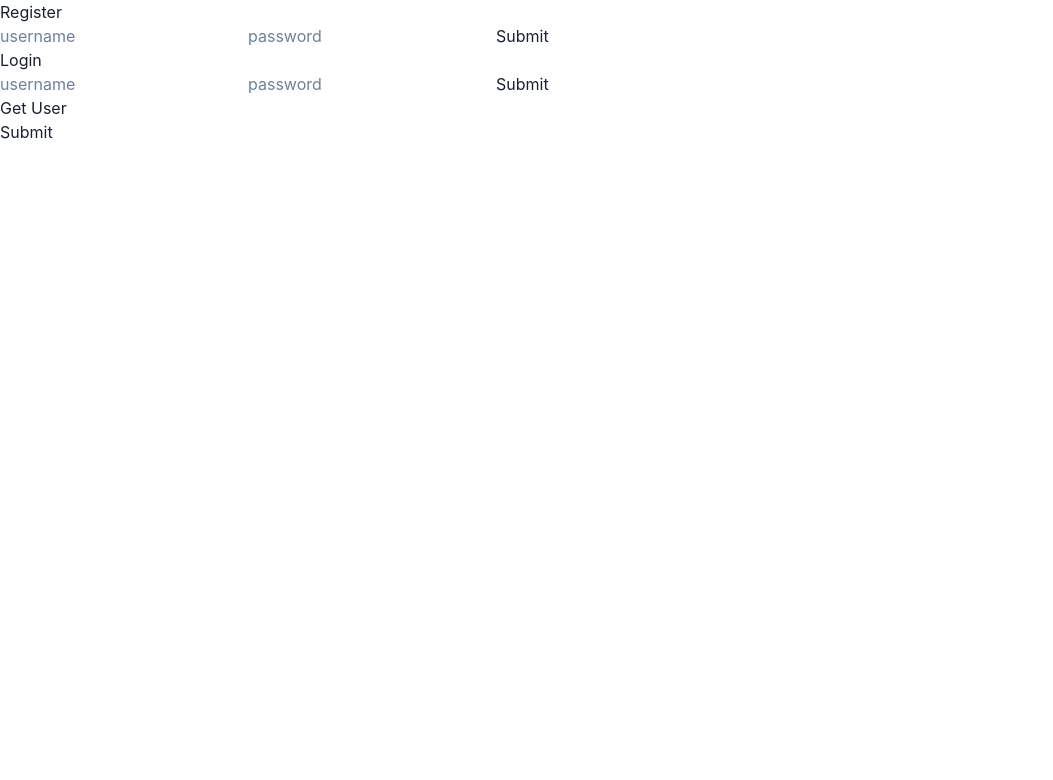
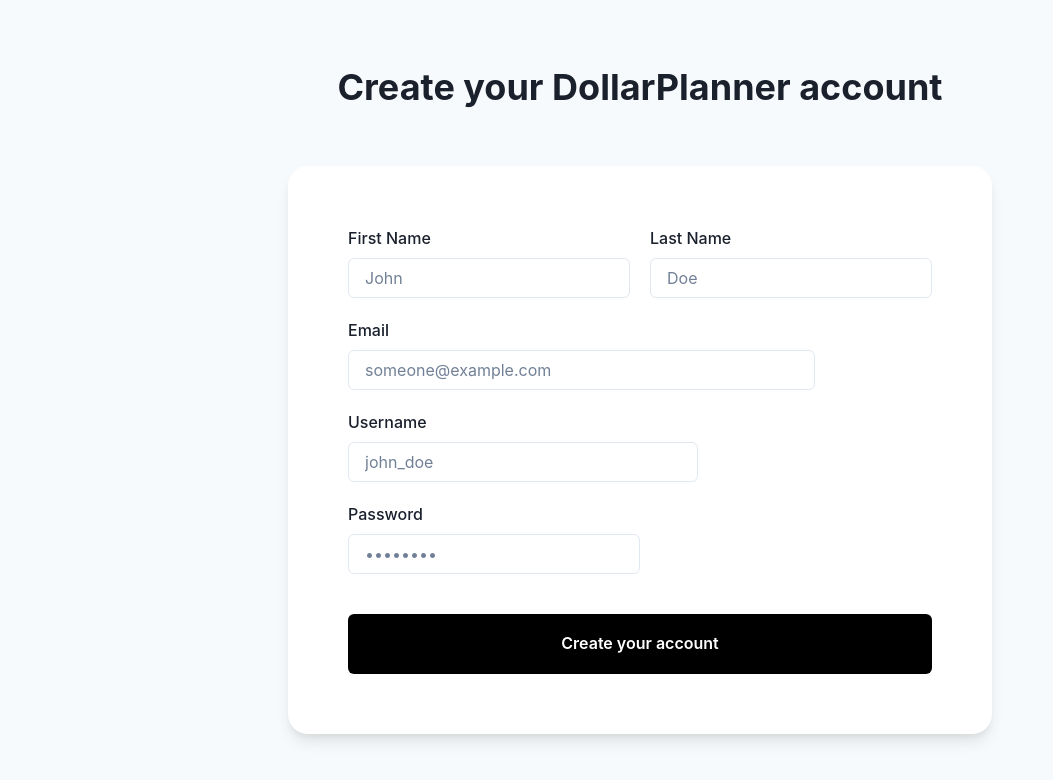
Before and after one commit to project-orbital/frontend, a React (Create React App) app: page / in a window 1280 px wide. Shown: the top 780 px of the page, without its empty margins (0-1053 px from the left). Built offline with nearby package versions, Linux system fonts and the light colour scheme.

Commit message:
Implement user sign-up

```diff
--- a/src/App.js
+++ b/src/App.js
@@ -1,78 +1,5 @@
-import {useState} from "react";
-import Axios from "axios";
+import SignUp from "./components/SignUp";
 
 export default function App() {
-    const [registerUsername, setRegisterUsername] = useState("");
-    const [registerPassword, setRegisterPassword] = useState("");
-    const [loginUsername, setLoginUsername] = useState("");
-    const [loginPassword, setLoginPassword] = useState("");
-    const [data, setData] = useState(null);
-
-    const register = () => {
-        Axios({
-            method: "POST",
-            data: {
-                username: registerUsername,
-                password: registerPassword,
-            },
-            withCredentials: true,
-            url: "http://localhost:4000/register",
-        }).then((res) => console.log(res));
-    };
-    const login = () => {
-        Axios({
-            method: "POST",
-            data: {
-                username: loginUsername,
-                password: loginPassword,
-            },
-            withCredentials: true,
-            url: "http://localhost:4000/login",
-        }).then((res) => console.log(res));
-    };
-    const getUser = () => {
-        Axios({
-            method: "GET",
-            withCredentials: true,
-            url: "http://localhost:4000/user",
-        }).then((res) => {
-            setData(res.data);
-            console.log(res.data);
-        });
-    };
-    return (
-        <div className="App">
-            <div>
-                <h1>Register</h1>
-                <input
-                    placeholder="username"
-                    onChange={(e) => setRegisterUsername(e.target.value)}
-                />
-                <input
-                    placeholder="password"
-                    onChange={(e) => setRegisterPassword(e.target.value)}
-                />
-                <button onClick={register}>Submit</button>
-            </div>
-
-            <div>
-                <h1>Login</h1>
-                <input
-                    placeholder="username"
-                    onChange={(e) => setLoginUsername(e.target.value)}
-                />
-                <input
-                    placeholder="password"
-                    onChange={(e) => setLoginPassword(e.target.value)}
-                />
-                <button onClick={login}>Submit</button>
-            </div>
-
-            <div>
-                <h1>Get User</h1>
-                <button onClick={getUser}>Submit</button>
-                {data ? <h1>Welcome Back {data.username}</h1> : null}
-            </div>
-        </div>
-    );
+    return <SignUp/>
 }
--- /dev/null
+++ b/src/components/SignUp.js
@@ -0,0 +1,127 @@
+import {useForm} from "react-hook-form";
+import {useState} from "react";
+import Axios from "axios";
+import {
+    Button,
+    Center,
+    FormControl,
+    FormErrorMessage,
+    FormLabel,
+    Heading,
+    HStack,
+    Input,
+    Spacer,
+    VStack
+} from "@chakra-ui/react";
+
+export default function HelloWorld() {
+    // === === ===
+    // States.
+
+    const [firstName, setFirstName] = useState("");
+    const [lastName, setLastName] = useState("");
+    const [email, setEmail] = useState("");
+    const [username, setUsername] = useState("");
+    const [password, setPassword] = useState("");
+
+    // === === ===
+    // Form handling.
+
+    function signUp() {
+        return Axios({
+            method: "POST", data: {
+                firstName: firstName,
+                lastName: lastName,
+                email: email,
+                username: username,
+                password: password,
+            }, withCredentials: true, url: "http://localhost:4000/sign-up",
+        }).then((res) => console.log(res));
+    }
+
+    const {
+        register, handleSubmit, formState: {errors, isSubmitting}
+    } = useForm();
+
+    // === === ===
+    // Form fields.
+
+    const firstNameField = <FormControl isInvalid={errors.firstName}>
+        <FormLabel htmlFor="firstName">First Name</FormLabel>
+        <Input id="firstName" placeholder="John"
+               onChange={e => setFirstName(e.target.value)} {...register("firstName", {
+            required: "Please provide your first name.",
+            pattern: {value: /^[A-Za-z ]+$/i, message: "No numbers or symbols are allowed."}
+        })}/>
+        <FormErrorMessage color="red.500">{errors.firstName && errors.firstName.message}</FormErrorMessage>
+    </FormControl>
+
+    const lastNameField = <FormControl isInvalid={errors.lastName}>
+        <FormLabel htmlFor="lastName">Last Name</FormLabel>
+        <Input id="lastName" placeholder="Doe" onChange={e => setLastName(e.target.value)} {...register("lastName", {
+            required: "Please provide your last name.",
+            pattern: {value: /^[A-Za-z ]+$/i, message: "No numbers or symbols are allowed."}
+        })}/>
+        <FormErrorMessage color="red.500">{errors.lastName && errors.lastName.message}</FormErrorMessage>
+    </FormControl>
+
+    const emailField = <FormControl isInvalid={errors.email} w="80%">
+        <FormLabel htmlFor="email">Email</FormLabel>
+        <Input id="email" placeholder="someone@example.com"
+               onChange={e => setEmail(e.target.value)} {...register("email", {
+            required: "Please provide your email address.",
+            // This regex pattern isn't a substitute for email validation, but it will stop most invalid emails from being entered.
+            // https://stackoverflow.com/questions/201323/how-can-i-validate-an-email-address-using-a-regular-expression
+            pattern: {value: /^[^\s@]+@([^\s@.,]+\.)+[^\s@.,]{2,}$/, message: "Invalid email address."}
+        })}/>
+        <FormErrorMessage color="red.500">{errors.email && errors.email.message}</FormErrorMessage>
+    </FormControl>
+
+    const usernameField = <FormControl isInvalid={errors.username} w="60%">
+        <FormLabel htmlFor="username">Username</FormLabel>
+        <Input id="username" placeholder="john_doe"
+               onChange={e => setUsername(e.target.value)} {...register("username", {
+            required: "Please provide a username.",
+        })}/>
+        <FormErrorMessage color="red.500">{errors.username && errors.username.message}</FormErrorMessage>
+    </FormControl>
+
+    const passwordField = <FormControl isInvalid={errors.password} w="50%">
+        <FormLabel htmlFor="password">Password</FormLabel>
+        <Input id="password" placeholder="••••••••" type="password"
+               onChange={e => setPassword(e.target.value)} {...register("password", {
+            required: "Please provide a password.",
+            minLength: {value: 8, message: "Password must be at least 8 characters long."}
+        })}/>
+        <FormErrorMessage color="red.500">{errors.password && errors.password.message}</FormErrorMessage>
+    </FormControl>
+
+    const submitButton = <Button isLoading={isSubmitting} type='submit' h="60px" w="100%" bg="black" color="white">
+        Create your account
+    </Button>
+
+    // === === ===
+    // Form component.
+
+    return (<Center h="100vh" w="100vw" bg="gray.50">
+        <VStack>
+            <Heading as="h1" noOfLines="1">Create your DollarPlanner account</Heading>
+            <Spacer p="20px"/>
+            <VStack p="60px" align="stretch" borderRadius="20px" bg="white" shadow="lg">
+                <form onSubmit={handleSubmit(signUp)}>
+                    <VStack spacing="20px" align="stretch">
+                        <HStack spacing="20px" align="flex-start">
+                            {firstNameField}
+                            {lastNameField}
+                        </HStack>
+                        {emailField}
+                        {usernameField}
+                        {passwordField}
+                        <Spacer/>
+                        {submitButton}
+                    </VStack>
+                </form>
+            </VStack>
+        </VStack>
+    </Center>)
+}
```
